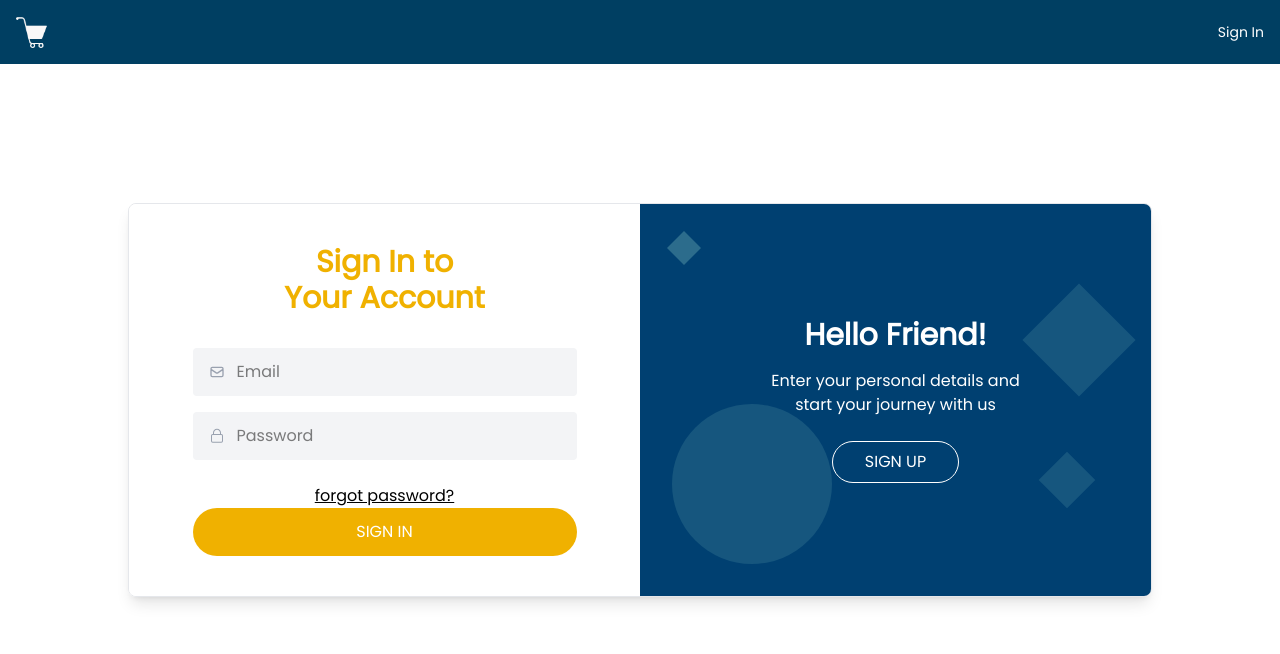
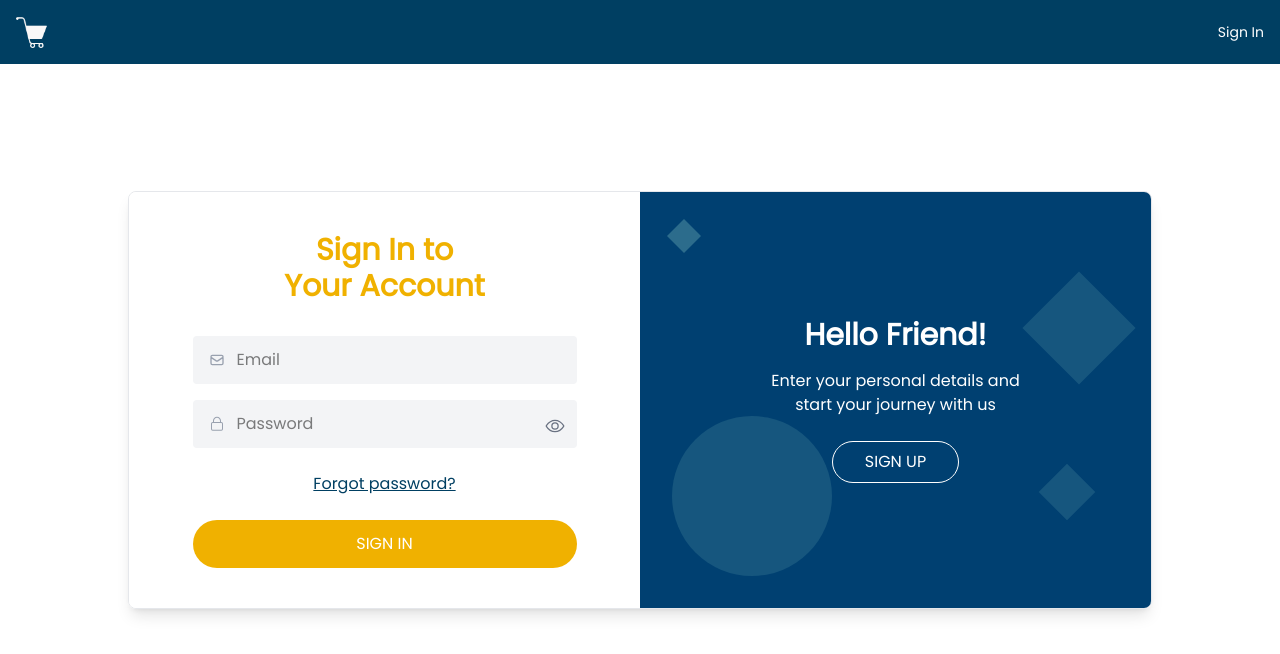
Before and after one commit to sahathiya/ProductManagement, a React (Vite) app in the folder Client/: page /signin in a window 1280 px wide. Shown: the top 654 px of the page. Built offline with nearby package versions, Linux system fonts and the light colour scheme.

Commit message:
password hide and show ui

```diff
--- a/Client/src/pages/Login.jsx
+++ b/Client/src/pages/Login.jsx
@@ -1,4 +1,4 @@
-import React from "react";
+import React, { useState } from "react";
 import { useNavigate } from "react-router-dom";
 import { GoLock } from "react-icons/go";
 import { HiOutlineMail } from "react-icons/hi";
@@ -8,9 +8,12 @@ import { useDispatch } from "react-redux";
 import { setActiveUser } from "../features/user/userSlice";
 import { toast } from "react-toastify";
 import axiosInstance from "../utils/axiosInstance";
+import { IoEyeOutline } from "react-icons/io5";
+import { IoEyeOffOutline } from "react-icons/io5";
 function Login() {
   const navigate = useNavigate();
   const dispatch = useDispatch();
+  const[showPassword,setShowPassword]=useState(false)
   const validationSchema = Yup.object({
     email: Yup.string().email("Invalid email").required("Email is required"),
     password: Yup.string()
@@ -73,17 +76,23 @@ function Login() {
                     />
                 </div>
                 <div className="mb-6">
-                  <div className="flex items-center bg-gray-100 rounded px-4 py-3">
+                  <div className="flex items-center relative bg-gray-100 rounded px-4 py-3">
                     <span className="mr-3 text-gray-400">
                       <GoLock />
                     </span>
                     <Field
-                      type="password"
+                     type={showPassword?`text`:`password`}
                       name="password"
                       placeholder="Password"
                       className="bg-transparent outline-none w-full"
                     />
-
+                     <button
+                          type="button"
+                          onClick={() => setShowPassword(!showPassword)}
+                          className="absolute top-[55%] right-3 -translate-y-1/2 cursor-pointer text-gray-500"
+                        >
+                          {showPassword ? <IoEyeOffOutline size={20} /> : <IoEyeOutline size={20} />}
+                        </button>
                   </div>
                   <ErrorMessage
                       name="password"
@@ -91,8 +100,9 @@ function Login() {
                       className="text-red-500 text-sm mt-1"
                     />
                 </div>
-                <p className="text-center underline">forgot password?</p>
 
+                <p className="text-center underline text-primary cursor-pointer">Forgot password?</p>
+   <br />
                 <button
                   type="submit"
                   disabled={isSubmitting}
--- a/Client/src/pages/Registration.jsx
+++ b/Client/src/pages/Registration.jsx
@@ -1,4 +1,4 @@
-import React from "react";
+import React, { useState } from "react";
 import { LuUser } from "react-icons/lu";
 import { HiOutlineMail } from "react-icons/hi";
 import { useNavigate } from "react-router-dom";
@@ -9,9 +9,12 @@ import axiosInstance from "../utils/axiosInstance";
 import { useDispatch } from "react-redux";
 import { setActiveUser } from "../features/user/userSlice";
 import { toast } from "react-toastify";
+import { IoEyeOutline } from "react-icons/io5";
+import { IoEyeOffOutline } from "react-icons/io5";
 function Registration() {
   const navigate = useNavigate();
   const dispatch = useDispatch();
+   const[showPassword,setShowPassword]=useState(false)
 
   const validationSchema = Yup.object({
     name: Yup.string().required("Name is required"),
@@ -110,17 +113,23 @@ function Registration() {
                     />
                 </div>
                 <div className="mb-6">
-                  <div className="flex items-center bg-gray-100 rounded px-4 py-3">
+                  <div className="flex items-center relative bg-gray-100 rounded px-4 py-3">
                     <span className="mr-3 text-gray-400">
                       <GoLock />
                     </span>
                     <Field
-                      type="password"
+                      type={showPassword?`text`:`password`}
                       name="password"
                       placeholder="Password"
                       className="bg-transparent outline-none w-full"
                     />
-
+                    <button
+      type="button"
+      onClick={() => setShowPassword(!showPassword)}
+      className="absolute top-[55%] right-3 -translate-y-1/2 cursor-pointer text-gray-500"
+    >
+      {showPassword ? <IoEyeOffOutline size={20} /> : <IoEyeOutline size={20} />}
+    </button>
                   </div>
                    <ErrorMessage
                       name="password"
--- a/Client/src/utils/axiosInstance.js
+++ b/Client/src/utils/axiosInstance.js
@@ -2,7 +2,8 @@ import axios from 'axios';
 
 
 const axiosInstance = axios.create({
-  baseURL: 'https://productmanagement-98n0.onrender.com',
+  // baseURL: 'https://productmanagement-98n0.onrender.com',
+   baseURL: 'http://localhost:4000',
   withCredentials: true,
 
 
```
